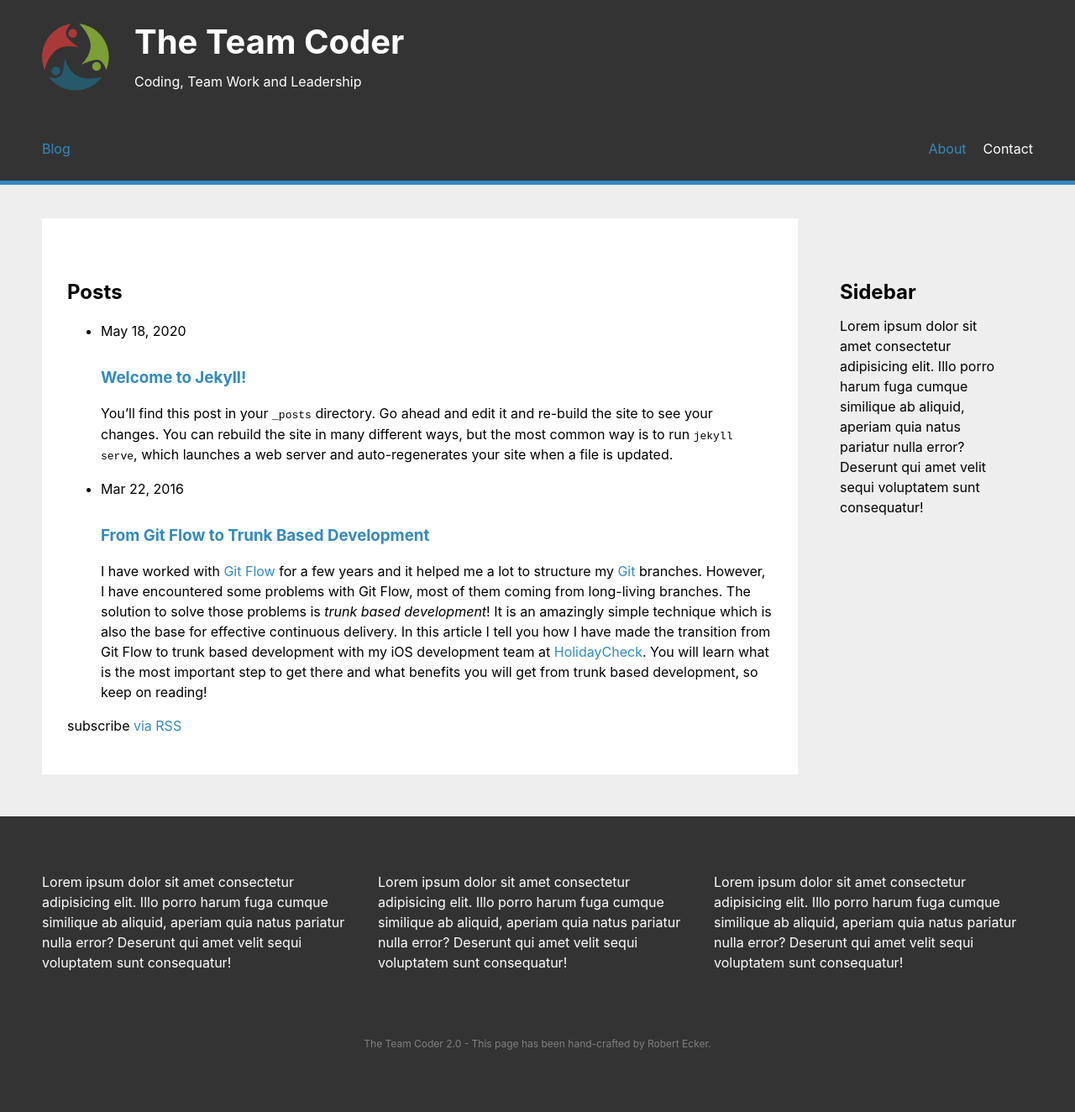
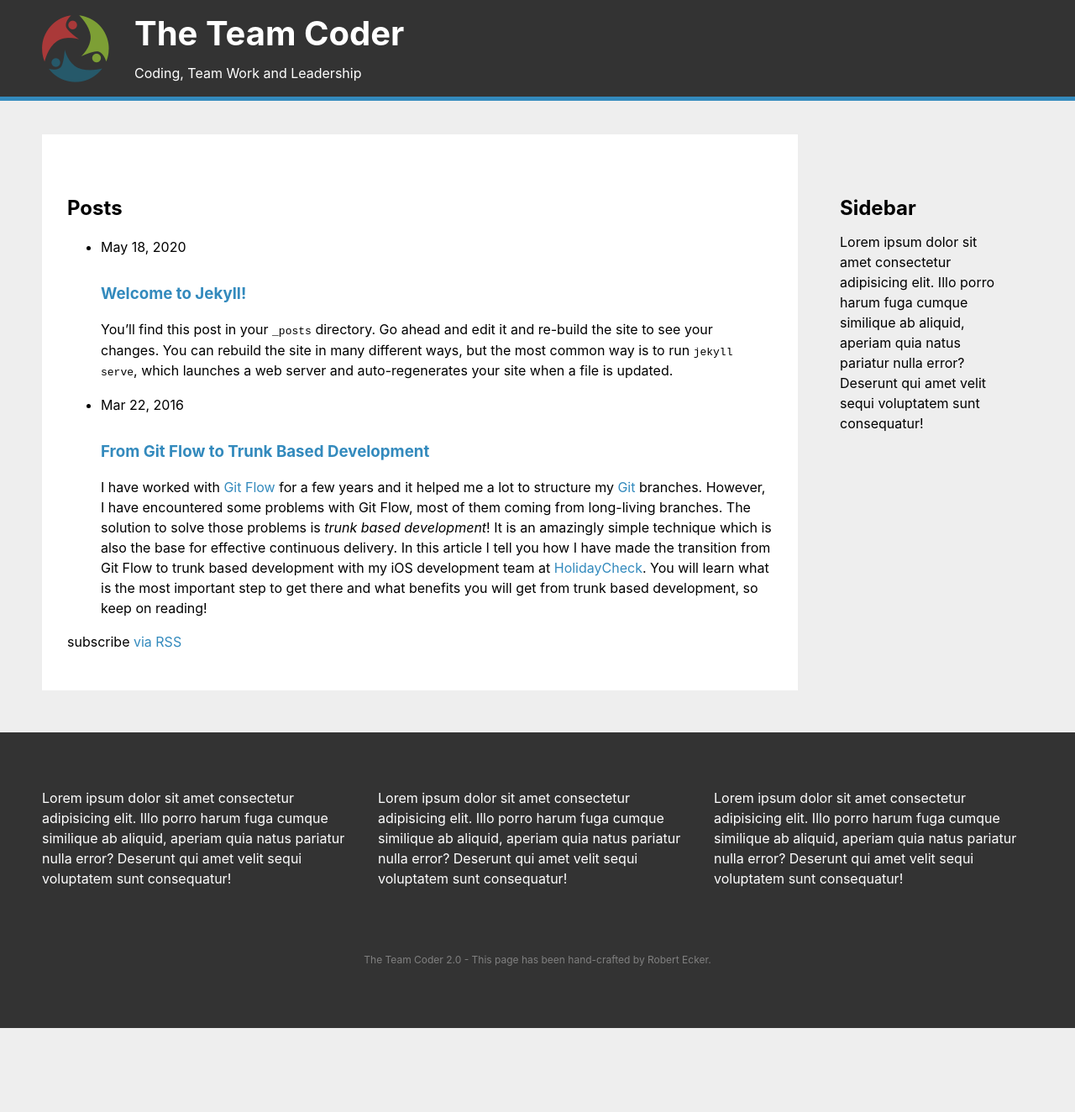
Before and after one commit to team-coder/team-coder.com, a Jekyll site: the page built from index.markdown, in a window 1280 px wide. Shown: the whole page at 84% size. Built offline with Jekyll 4.4.1, drawn with Linux system fonts in a browser that asks for light colours; after the commit the page ends 1224 px from its top, so only the background shows below that.

Commit message:
Remove navigation bar

```diff
--- a/_includes/header.html
+++ b/_includes/header.html
@@ -7,13 +7,6 @@
         <p class="header-subtitle">Coding, Team Work and Leadership</p>
       </div>
     </a>
-    <nav>
-      <ul class="nav-list">
-        <li><a href="/">Blog</a></li>
-        <li id="nav-list-item-about"><a href="/about/">About</a></li>
-        <li>Contact</li>
-      </ul>
-    </nav>
   </div>
 </header>
 
--- a/assets/css/style.scss
+++ b/assets/css/style.scss
@@ -74,7 +74,6 @@ header {
     border-bottom-color: var(--color-blue);
     border-bottom-width: 5px;
     border-bottom-style: solid;
-    padding-top: 10px;
 }
 
 .header-container {
@@ -108,22 +107,6 @@ header {
 .logo-image {
     align-self: center;
     margin-right: 30px;
-}
-
-.nav-list {
-    display: flex;
-    margin-top: 30px;
-    padding-left: 0;
-}
-
-/* all list items in the navigation bar */
-.nav-list > li {
-    padding: 10px;
-    list-style-type: none;
-}
-
-#nav-list-item-about {
-    margin-left: auto;
 }
 
 
```
